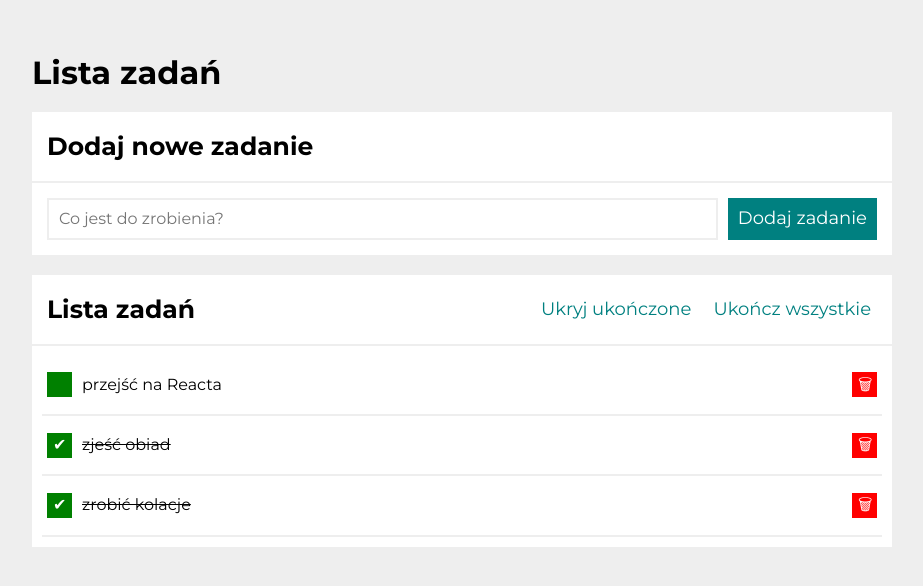
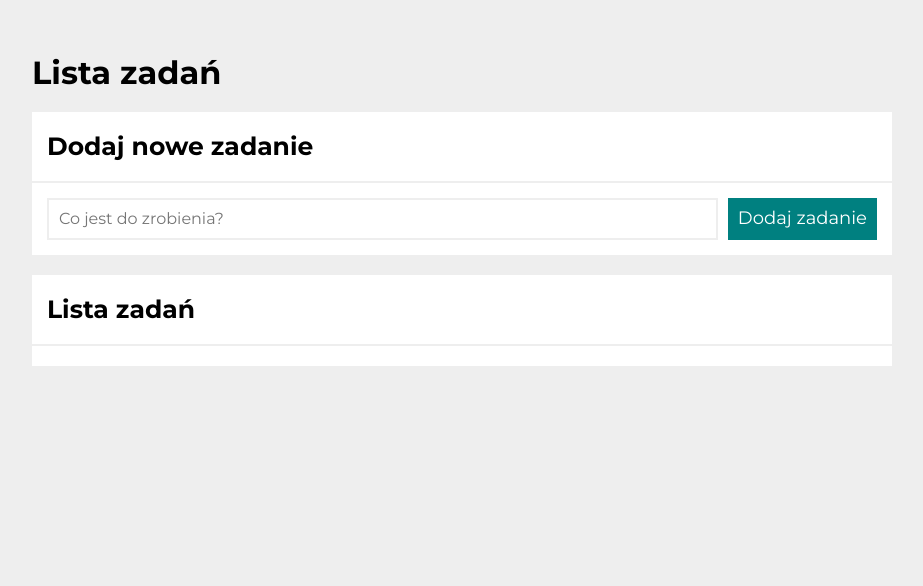
Before and after one commit to Mikoli09/TasksList-with-React, a React (Create React App) app: page / in a window 1280 px wide. Shown: the top 586 px of the page, without its empty margins (178-1101 px from the left). Built offline with nearby package versions, Linux system fonts and the light colour scheme.

Commit message:
exampleTasks file deleted

```diff
--- a/src/App.js
+++ b/src/App.js
@@ -4,19 +4,13 @@ import ListHeader from "./ListHeader";
 import Section from "./Section";
 import MainHeader from "./MainHeader";
 import Container from "./Container";
-//import tasksTable from "./data/exampleTasks";
 import { useState } from "react";
 
 
 function App() {
 
   const [hideDone, setHideDone] = useState(false);
-  const [tasksTable, setTasks] = useState([
-    { id: 1, content: "przejść na Reacta", status: "toDo" },
-    { id: 2, content: "zjeść obiad", status: "done" },
-    { id: 3, content: "zrobić kolacje", status: "done" },
-  ]);
-
+  const [tasksTable, setTasks] = useState([]);
 
   const setAllDone = () => {
     setTasks(tasksTable =>
@@ -54,8 +48,6 @@ function App() {
     ])
   };
 
-
-
 return (
   <Container>
     <MainHeader
```
Also changed, not shown: src/data/exampleTasks.js (deleted, +0 -7 lines).
